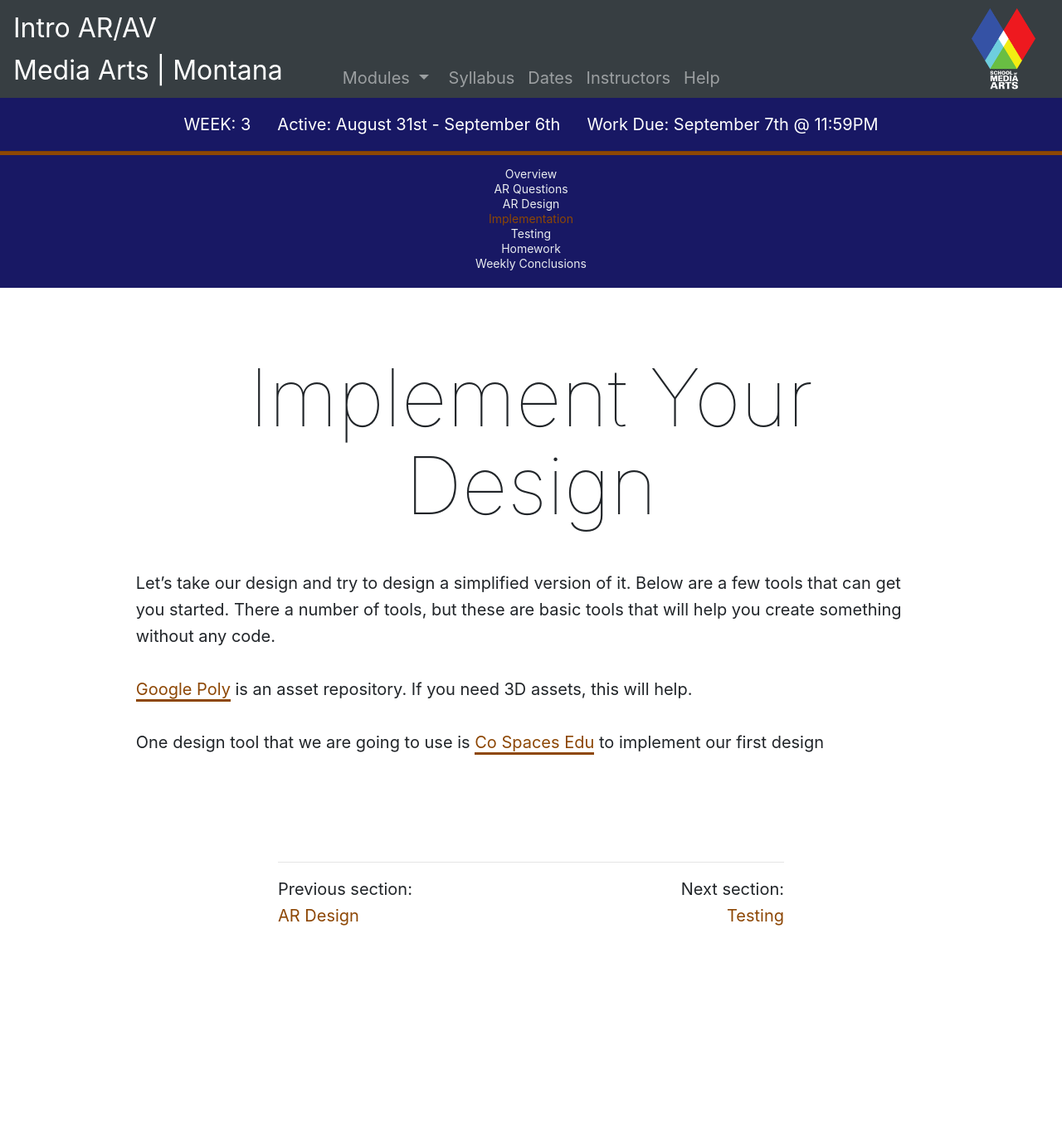
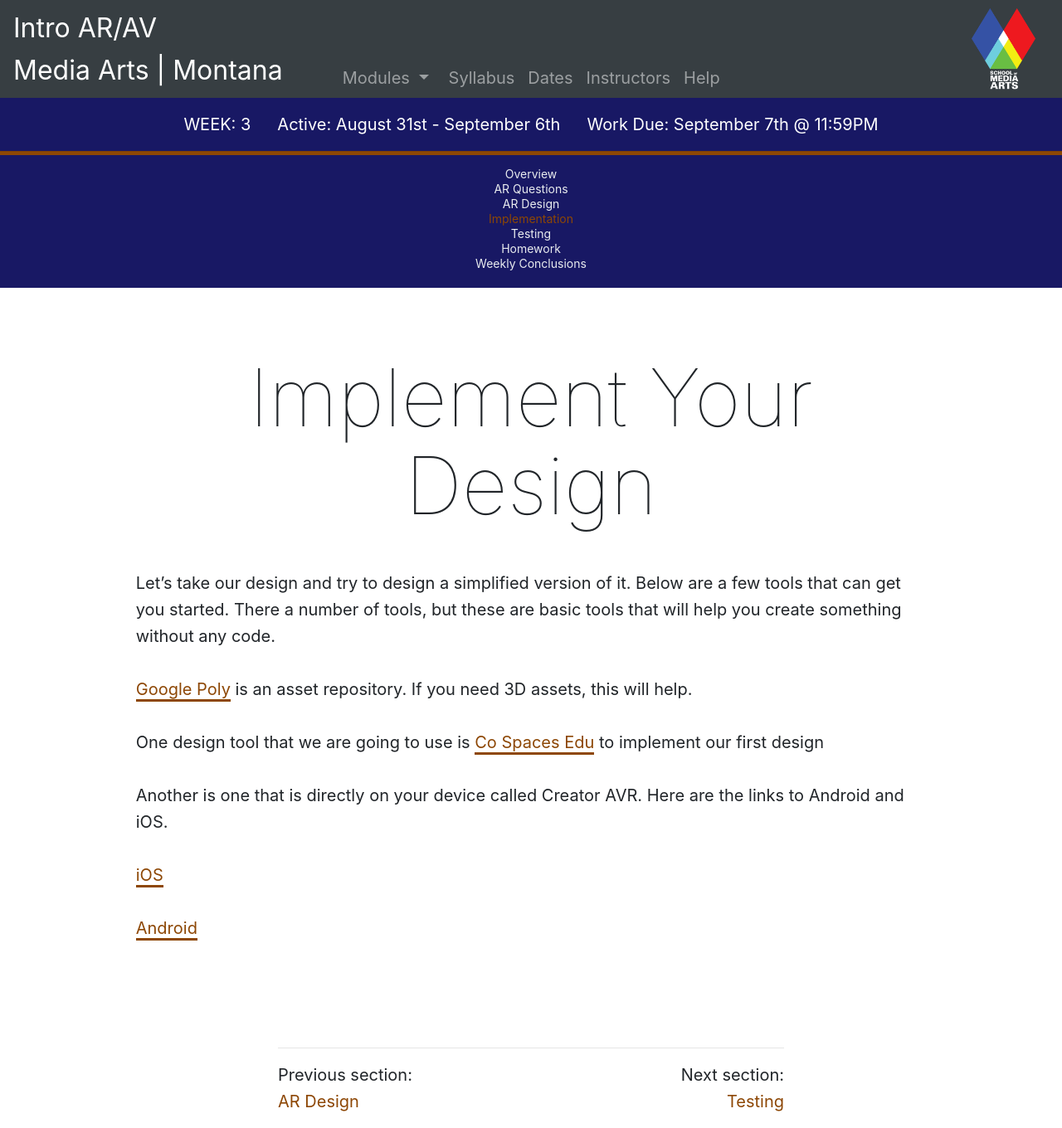
Before and after one commit to Montana-Media-Arts/391_ARVR-Fall2020, a Jekyll site: the page built from modules/week-3/_posts/2017-01-04-implementation.md, in a window 1280 px wide. Shown: the whole page at 83% size. Built offline with Jekyll 4.4.1, drawn with Linux system fonts in a browser that asks for light colours; nearby versions of some CDN libraries; before the commit the page ends 1136 px from its top, so only the background shows below that.

Commit message:
Update 2017-01-04-implementation.md

```diff
--- a/modules/week-3/_posts/2017-01-04-implementation.md
+++ b/modules/week-3/_posts/2017-01-04-implementation.md
@@ -13,6 +13,12 @@ Let's take our design and try to design a simplified version of it. Below are a
 
 <p>One design tool that we are going to use is <a href="https://edu.cospaces.io/" target="_new">Co Spaces Edu</a> to implement our first design</p>
 
+<p>Another is one that is directly on your device called Creator AVR.  Here are the links to Android and iOS.</p>
+
+<p><a href="https://apps.apple.com/us/app/creator-avr/id1080561890" target="_new">iOS</a></p>
+
+<p><a href="https://play.google.com/store/apps/details?id=com.eonreality.eoncreatoravr&hl=en_US" target="_new">Android</a></p>
+
 <!--
 <p><a href="https://vuforia.com/" target="_new">VuForia</a> is probably the most robust of all the tools.  It has a free trial version.
 
```
